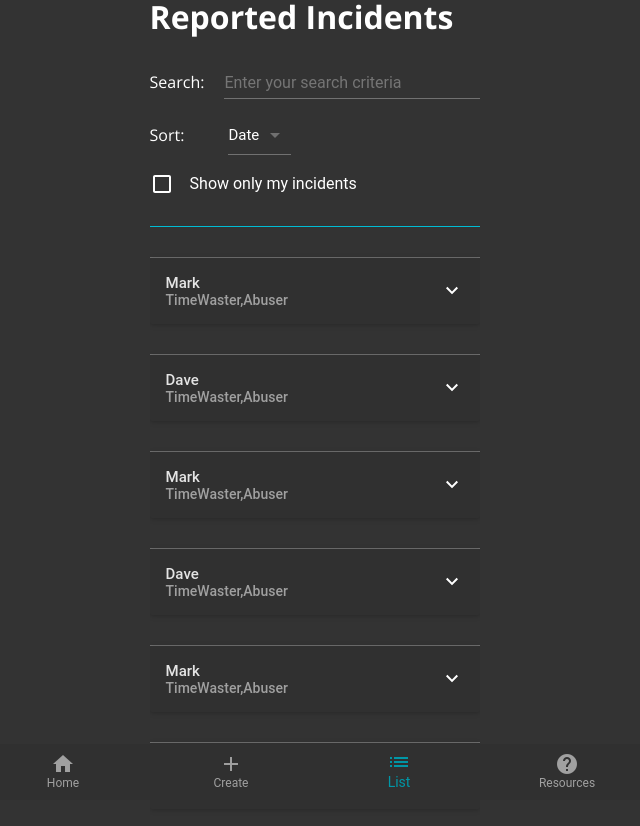
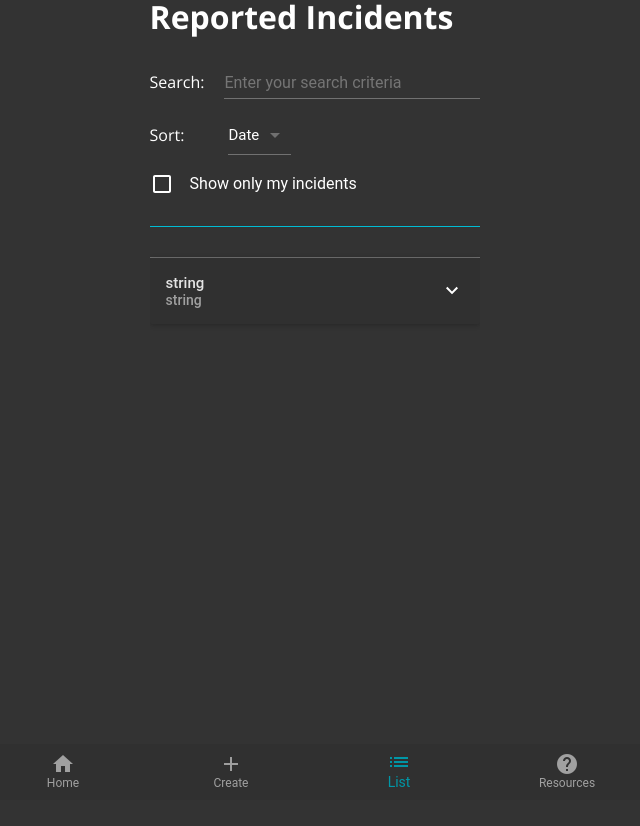
Before and after one commit to rjriel/rhok-bad-date-front-end, a React app: page / in a window 1280 px wide. Both pictures are taken after a click on the button "LOG IN". Shown: the whole page, without its empty margins (325-965 px from the left). Built offline with nearby package versions, Linux system fonts and the light colour scheme.

Commit message:
adding fake data

```diff
--- a/src/components/List.js
+++ b/src/components/List.js
@@ -51,83 +51,193 @@ class List extends Component {
     this.state = {
       searchTerm: '',
       checked: false,
-      incidentSummaries: [{
-        id: 123,
-        user_name: 'Mark',
+      basicIncidents: [
+        {
+          id: 0,
+          user_name: 'string',
           updated: true,
-        incident_date: 'Monday',
-        incident_type: ['TimeWaster', 'Abuser'],
-        incident_descriptor: 'My description...',
-        location: 'Ottawa',
+          incident_date: 'string',
+          incident_type: [
+            [
+              'string',
+            ],
+          ],
+          incident_descriptor: 'string',
+          car: {
+            plate_number: 'string',
+            plate_province: 'string',
+            model: 'string',
+            type: 'string',
+            make: 'string',
+            extra_details: 'string',
           },
+          location: 'string',
+          offender_details: {
+            name: 0,
+            age: 'string',
+            gender: 'string',
+            hair_colour: 'string',
+            hair_style: 'string',
+            facial_hair: 'string',
+            height: 'string',
+            weight: 'string',
+            build: 'string',
+            clothing: 'string',
+            tattoos: 'string',
+            scars: 'string',
+            smells: 'string',
+            accent: 'string',
+            skin_colour: 'string',
+            eye_colour: 'string',
+            facial_description: 'string',
+            extra_details: 'string',
+            contact_type: 'string',
+            contaact_details: 'string',
+          },
+          incident_description: 'string',
+          extra_details: 'string',
+          repeat_offender: true,
+          incident_report_date: 'string',
+          submitter_contact_details: 'string',
+          submitter_contact_method: 'string',
+          comments: {
+            user_name: 'string',
+            comment_details: 'string',
+          },
+        },
+      ],
+      fullIncidents: [
         {
-        id: 123764,
-        user_name: 'Dave',
+          id: 0,
+          user_name: 'string',
           updated: true,
-        incident_date: 'Monday',
-        incident_type: ['TimeWaster', 'Abuser'],
-        incident_descriptor: 'My description...',
-        location: 'Ottawa',
+          incident_date: 'string',
+          incident_type: [
+            [
+              'string',
+            ],
+          ],
+          incident_descriptor: 'string',
+          car: {
+            plate_number: 'string',
+            plate_province: 'string',
+            model: 'string',
+            type: 'string',
+            make: 'string',
+            extra_details: 'string',
           },
-      {
-        id: 1289776653,
-        user_name: 'Mark',
-        updated: true,
-        incident_date: 'Monday',
-        incident_type: ['TimeWaster', 'Abuser'],
-        incident_descriptor: 'My description...',
-        location: 'Ottawa',
+          location: 'string',
+          offender_details: {
+            name: 0,
+            age: 'string',
+            gender: 'string',
+            hair_colour: 'string',
+            hair_style: 'string',
+            facial_hair: 'string',
+            height: 'string',
+            weight: 'string',
+            build: 'string',
+            clothing: 'string',
+            tattoos: 'string',
+            scars: 'string',
+            smells: 'string',
+            accent: 'string',
+            skin_colour: 'string',
+            eye_colour: 'string',
+            facial_description: 'string',
+            extra_details: 'string',
+            contact_type: 'string',
+            contaact_details: 'string',
           },
-      {
-        id: 1278634,
-        user_name: 'Dave',
-        updated: true,
-        incident_date: 'Monday',
-        incident_type: ['TimeWaster', 'Abuser'],
-        incident_descriptor: 'My description...',
-        location: 'Ottawa',
+          incident_description: 'string',
+          extra_details: 'string',
+          repeat_offender: true,
+          incident_report_date: 'string',
+          submitter_contact_details: 'string',
+          submitter_contact_method: 'string',
+          comments: {
+            user_name: 'string',
+            comment_details: 'string',
           },
-      {
-        id: 15675623,
-        user_name: 'Mark',
-        updated: true,
-        incident_date: 'Monday',
-        incident_type: ['TimeWaster', 'Abuser'],
-        incident_descriptor: 'My description...',
-        location: 'Ottawa',
         },
-      {
-        id: 1234534,
-        user_name: 'Dave',
-        updated: true,
-        incident_date: 'Monday',
-        incident_type: ['TimeWaster', 'Abuser'],
-        incident_descriptor: 'My description...',
-        location: 'Ottawa',
-      },
-      {
-        id: 354435123,
-        user_name: 'Mark',
-        updated: true,
-        incident_date: 'Monday',
-        incident_type: ['TimeWaster', 'Abuser'],
-        incident_descriptor: 'My description...',
-        location: 'Ottawa',
-      },
-      {
-        id: 123434543,
-        user_name: 'Dave',
-        updated: true,
-        incident_date: 'Monday',
-        incident_type: ['TimeWaster', 'Abuser'],
-        incident_descriptor: 'My description...',
-        location: 'Ottawa',
-      }],
+      ],
+      // [{
+      //   id: 123,
+      //   user_name: 'Mark',
+      //   updated: true,
+      //   incident_date: 'Monday',
+      //   incident_type: ['TimeWaster', 'Abuser'],
+      //   incident_descriptor: 'My description...',
+      //   location: 'Ottawa',
+      // },
+      // {
+      //   id: 123764,
+      //   user_name: 'Dave',
+      //   updated: true,
+      //   incident_date: 'Monday',
+      //   incident_type: ['TimeWaster', 'Abuser'],
+      //   incident_descriptor: 'My description...',
+      //   location: 'Ottawa',
+      // },
+      // {
+      //   id: 1289776653,
+      //   user_name: 'Mark',
+      //   updated: true,
+      //   incident_date: 'Monday',
+      //   incident_type: ['TimeWaster', 'Abuser'],
+      //   incident_descriptor: 'My description...',
+      //   location: 'Ottawa',
+      // },
+      // {
+      //   id: 1278634,
+      //   user_name: 'Dave',
+      //   updated: true,
+      //   incident_date: 'Monday',
+      //   incident_type: ['TimeWaster', 'Abuser'],
+      //   incident_descriptor: 'My description...',
+      //   location: 'Ottawa',
+      // },
+      // {
+      //   id: 15675623,
+      //   user_name: 'Mark',
+      //   updated: true,
+      //   incident_date: 'Monday',
+      //   incident_type: ['TimeWaster', 'Abuser'],
+      //   incident_descriptor: 'My description...',
+      //   location: 'Ottawa',
+      // },
+      // {
+      //   id: 1234534,
+      //   user_name: 'Dave',
+      //   updated: true,
+      //   incident_date: 'Monday',
+      //   incident_type: ['TimeWaster', 'Abuser'],
+      //   incident_descriptor: 'My description...',
+      //   location: 'Ottawa',
+      // },
+      // {
+      //   id: 354435123,
+      //   user_name: 'Mark',
+      //   updated: true,
+      //   incident_date: 'Monday',
+      //   incident_type: ['TimeWaster', 'Abuser'],
+      //   incident_descriptor: 'My description...',
+      //   location: 'Ottawa',
+      // },
+      // {
+      //   id: 123434543,
+      //   user_name: 'Dave',
+      //   updated: true,
+      //   incident_date: 'Monday',
+      //   incident_type: ['TimeWaster', 'Abuser'],
+      //   incident_descriptor: 'My description...',
+      //   location: 'Ottawa',
+      // }],
     };
   }
-  getIncidentSummaries = () => {
-    console.log(this.state.incidentSummaries);
-    const filtered = this.state.incidentSummaries.filter((incident) => {
+  getFullIncidents = () => {
+    console.log(this.state.fullIncidents);
+    const filtered = this.state.fullIncidents.filter((incident) => {
       return JSON.stringify(incident).includes(this.state.searchTerm);
     });
     return filtered.map((incident) => {
@@ -138,6 +248,21 @@ class List extends Component {
       );
     });
   }
+
+  getBasicIncidents = () => {
+    console.log(this.state.basicIncidents);
+    const filtered = this.state.basicIncidents.filter((incident) => {
+      return JSON.stringify(incident).includes(this.state.searchTerm);
+    });
+    return filtered.map((incident) => {
+      return (
+        <div key={incident.id}>
+          <Divider style={horizontalRuleStyle} /><IncidentSummary incidentSummary={incident} />
+        </div>
+      );
+    });
+  }
+
   updateCheck = () => {
     if (this.state) {
       console.log('Checkmark is now', !this.state.checked);
@@ -175,7 +300,7 @@ class List extends Component {
         </div>
         <Divider style={separatorStyle} />
         <div style={incidentResultStyle}>
-          {this.getIncidentSummaries()}
+          {this.getFullIncidents()}
         </div>
       </div>
     );
```
Lines whose indentation alone changed are shown as unchanged.
